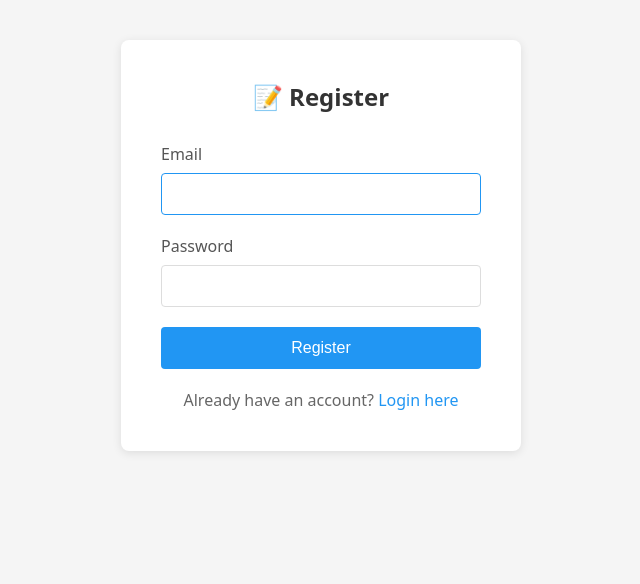
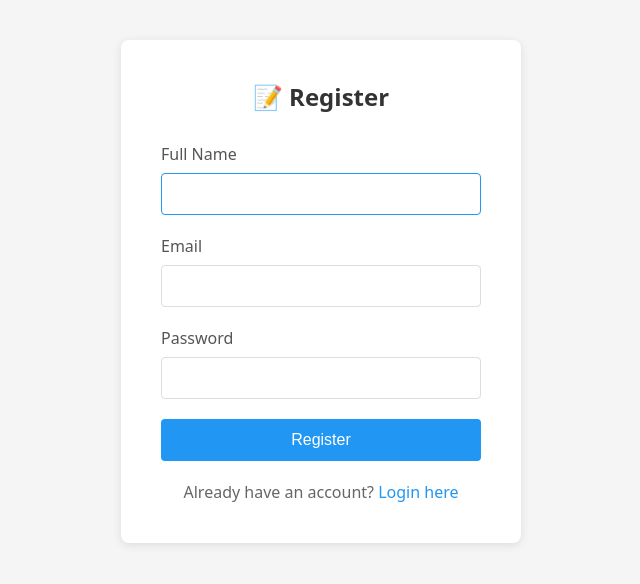
Before and after one commit to ci4me/CQRSTemplate, a CodeIgniter 4 app: the page made by app/Views/auth/register.php in a window 1280 px wide. Shown: the top 584 px of the page, without its empty margins (319-959 px from the left). Run offline with PHP 8.4 and a stand-in for CodeIgniter, Linux system fonts and the light colour scheme; the template is opened without the code that fills it, so the values that code supplies are empty; some libraries are stand-ins or nearby versions.

Commit message:
feat: add name field to register form and logout button to navbar
- Add 'Full Name' input field to /auth/register (was missing, causing registration to fail)
- Add logout button with CSRF token to navbar in layout.php
- Use Bootstrap me-auto class to push logout button to right side
- Fix pre-commit hook to skip PHPStan on view files (no analysable classes)

Co-Authored-By: Devin AI <158243242+devin-ai-integration[bot]@users.noreply.github.com>

```diff
--- a/app/Views/auth/register.php
+++ b/app/Views/auth/register.php
@@ -18,8 +18,13 @@
             <?= csrf_field() ?>
 
             <div class="form-group">
+                <label for="name">Full Name</label>
+                <input type="text" id="name" name="name" required autofocus value="<?= esc(old('name'), 'attr') ?>">
+            </div>
+
+            <div class="form-group">
                 <label for="email">Email</label>
-                <input type="email" id="email" name="email" required autofocus value="<?= esc(old('email'), 'attr') ?>">
+                <input type="email" id="email" name="email" required value="<?= esc(old('email'), 'attr') ?>">
             </div>
 
             <div class="form-group">
--- a/app/Views/layout.php
+++ b/app/Views/layout.php
@@ -10,11 +10,15 @@
     <nav class="navbar navbar-expand-lg navbar-dark bg-dark">
         <div class="container">
             <a class="navbar-brand" href="/dashboard">ERP Template</a>
-            <ul class="navbar-nav">
+            <ul class="navbar-nav me-auto">
                 <li class="nav-item"><a class="nav-link" href="/dashboard">Dashboard</a></li>
                 <li class="nav-item"><a class="nav-link" href="/cookies">Cookies</a></li>
                 <li class="nav-item"><a class="nav-link" href="/admin/users">Users</a></li>
             </ul>
+            <form action="/auth/logout" method="POST" class="d-inline">
+                <?= csrf_field() ?>
+                <button type="submit" class="btn btn-outline-light btn-sm">Logout</button>
+            </form>
         </div>
     </nav>
 
```
Also changed, not shown: 1 other file.
